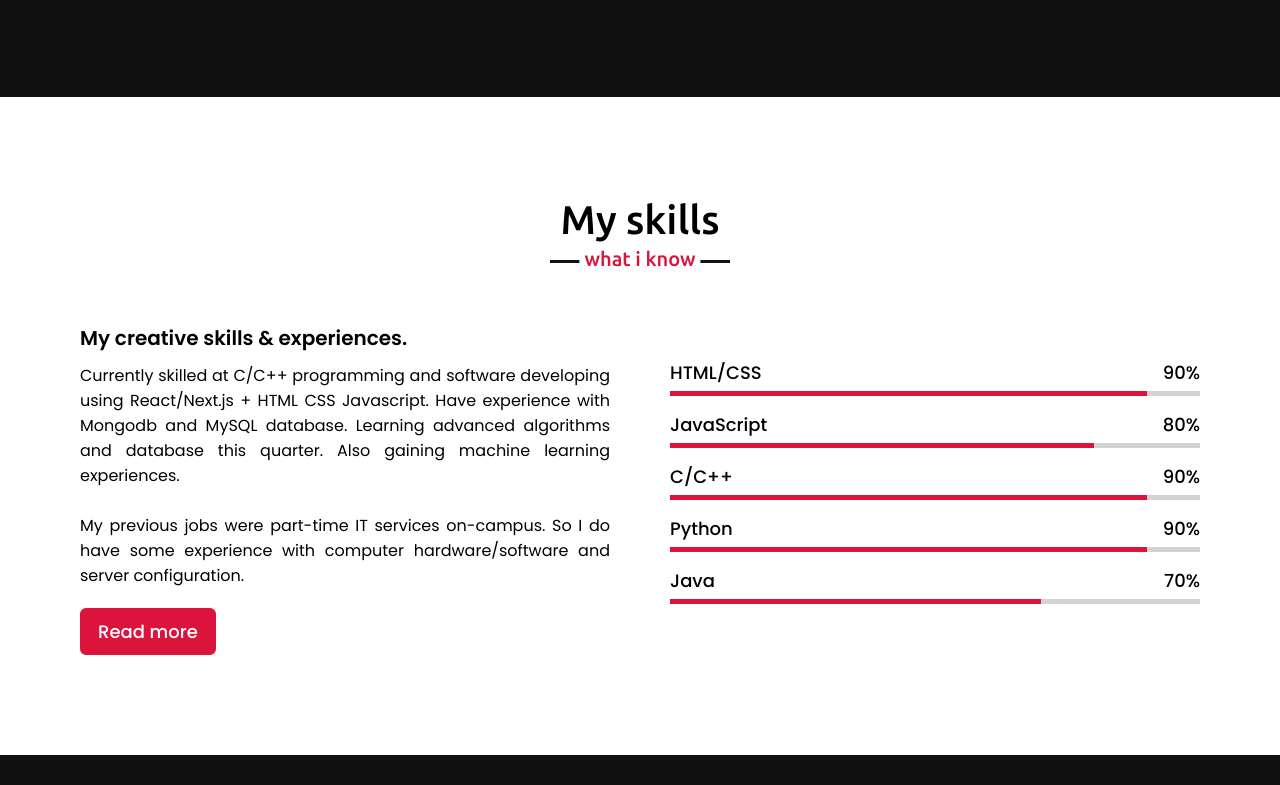
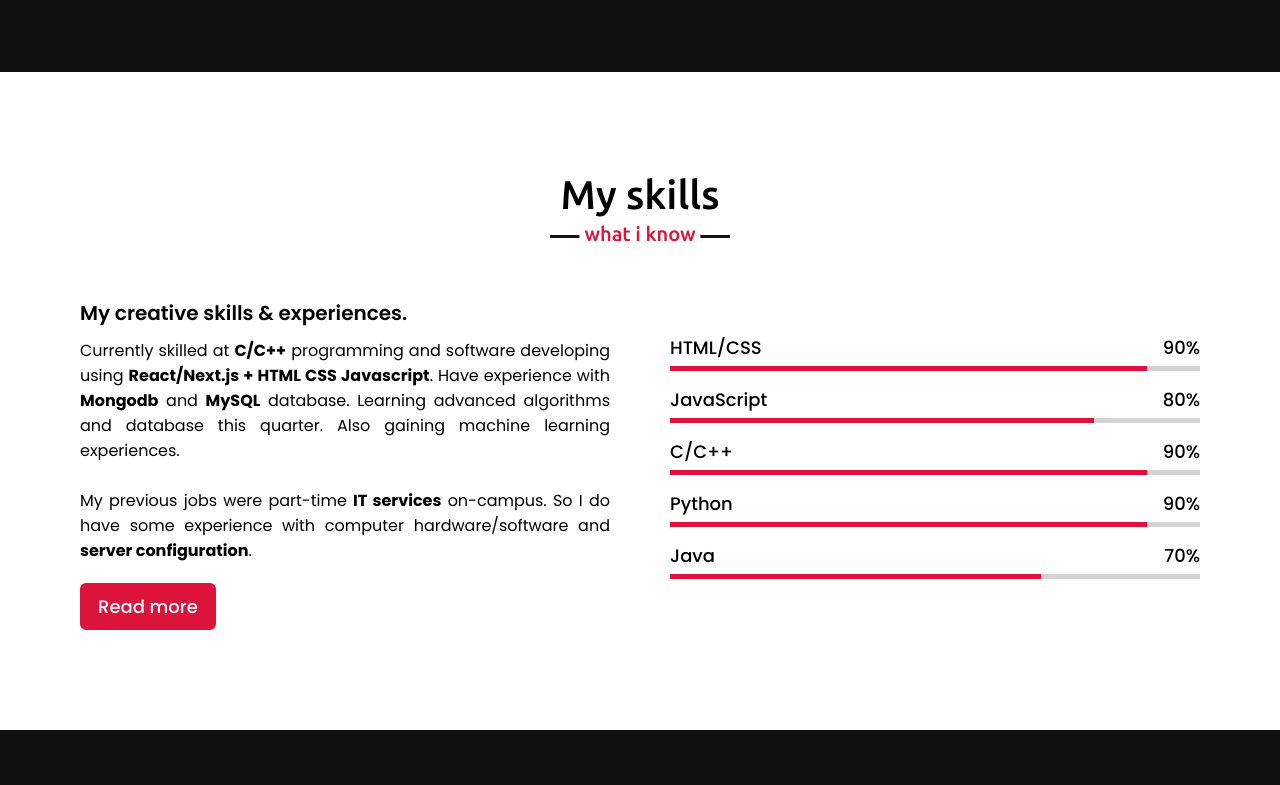
Before and after one commit to tonydd02/tonydd02.github.io, a plain HTML site: page index.html in a window 1280 px wide. Shown: the part 2291-3076 px from the top of the page. Drawn offline with nearby package versions, Linux system fonts and the light colour scheme.

Commit message:
Update index.html

```diff
--- a/index.html
+++ b/index.html
@@ -71,7 +71,7 @@
                     <p>Instead of sitting there playing "whoever blinks first loses" with my laptop, I'm an amateur 1A yoyo player. I love the art of bouncing yoyo back and forth across the vicious sting while in the meantime twisting the string for harsher loops to strangle the yoyo. You create the excitement for yourself! Once you jump out of the game and view the whole scene, the string and yoyo together form the most beautiful picture in the world.</p>
                     <p>Comedy shows and movies are my favorite! If you also like comedy you might also like Trevor Noah and The Daily Show.</p>
                     <h1>Dream</h1>
-                    <p>Imagine leveraging both the power of modern technology and the wisdom of ancient minds. I had this dream for a long time to combine Artificial Intelligence with Traditional Medicine. However, the more knowledge I gain the more distant my dream appears to me. Even though I might not code the future, I can still help pave the road into the future!</p>
+                    <p>Imagine leveraging both the power of modern technology and the wisdom of ancient minds. I had this dream for a long time to combine Artificial Intelligence with Traditional Medicine. However, the more knowledge I gain the more distant my dream appears to me. Still got much to catch up with it!</p>
                     <a href="dummy_cv.docx">Download CV</a>
                 </div>
             </div>
@@ -170,9 +170,9 @@
             <div class="skills-content">
                 <div class="column left">
                     <div class="text">My creative skills & experiences.</div>
-                    <p>Currently skilled at C/C++ programming and software developing using React/Next.js + HTML CSS Javascript. Have experience with Mongodb and MySQL database. Learning advanced algorithms and database this quarter. Also gaining machine learning experiences.</p>
+                    <p>Currently skilled at <b>C/C++</b> programming and software developing using <b>React/Next.js + HTML CSS Javascript</b>. Have experience with <b>Mongodb</b> and <b>MySQL</b> database. Learning advanced algorithms and database this quarter. Also gaining machine learning experiences.</p>
                     <p>&nbsp</p>
-                    <p>My previous jobs were part-time IT services on-campus. So I do have some experience with computer hardware/software and server configuration.</p>
+                    <p>My previous jobs were part-time <b>IT services</b> on-campus. So I do have some experience with computer hardware/software and <b>server configuration</b>.</p>
                     <a href="#about">Read more</a>
                 </div>
                 <div class="column right">
```
